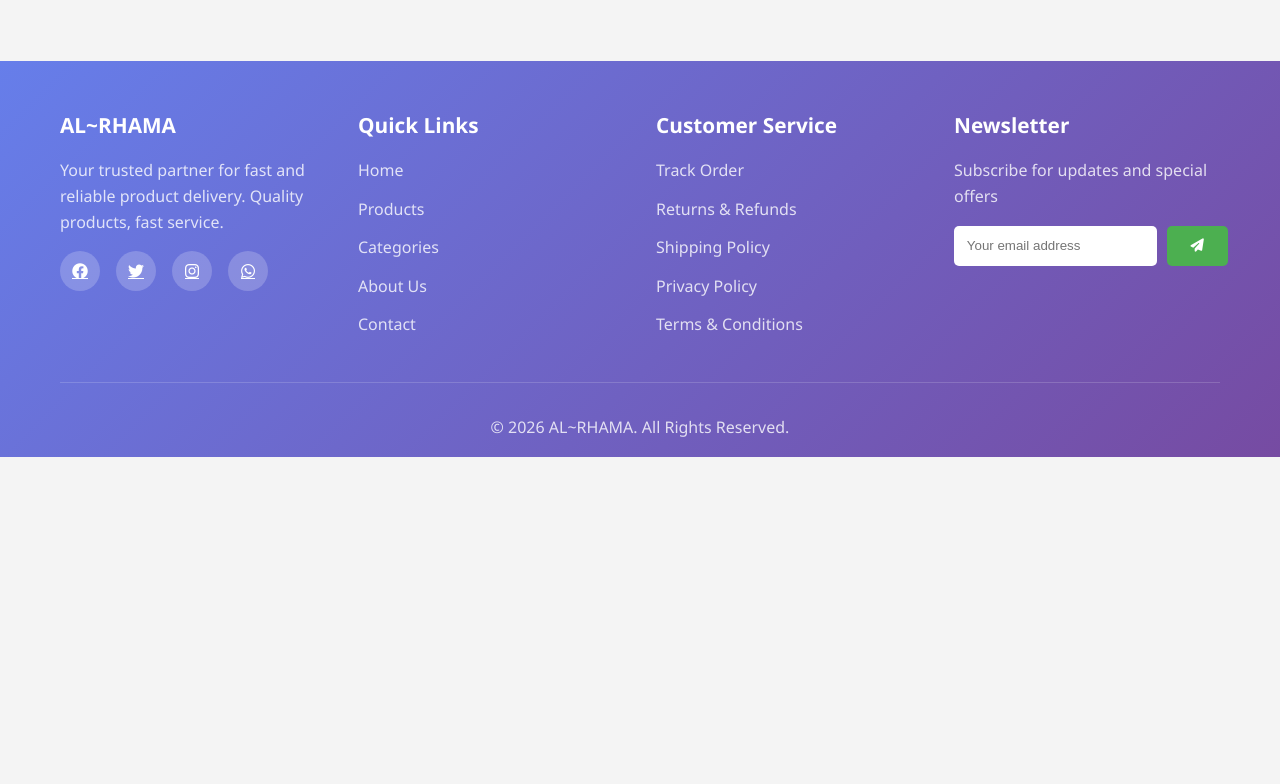
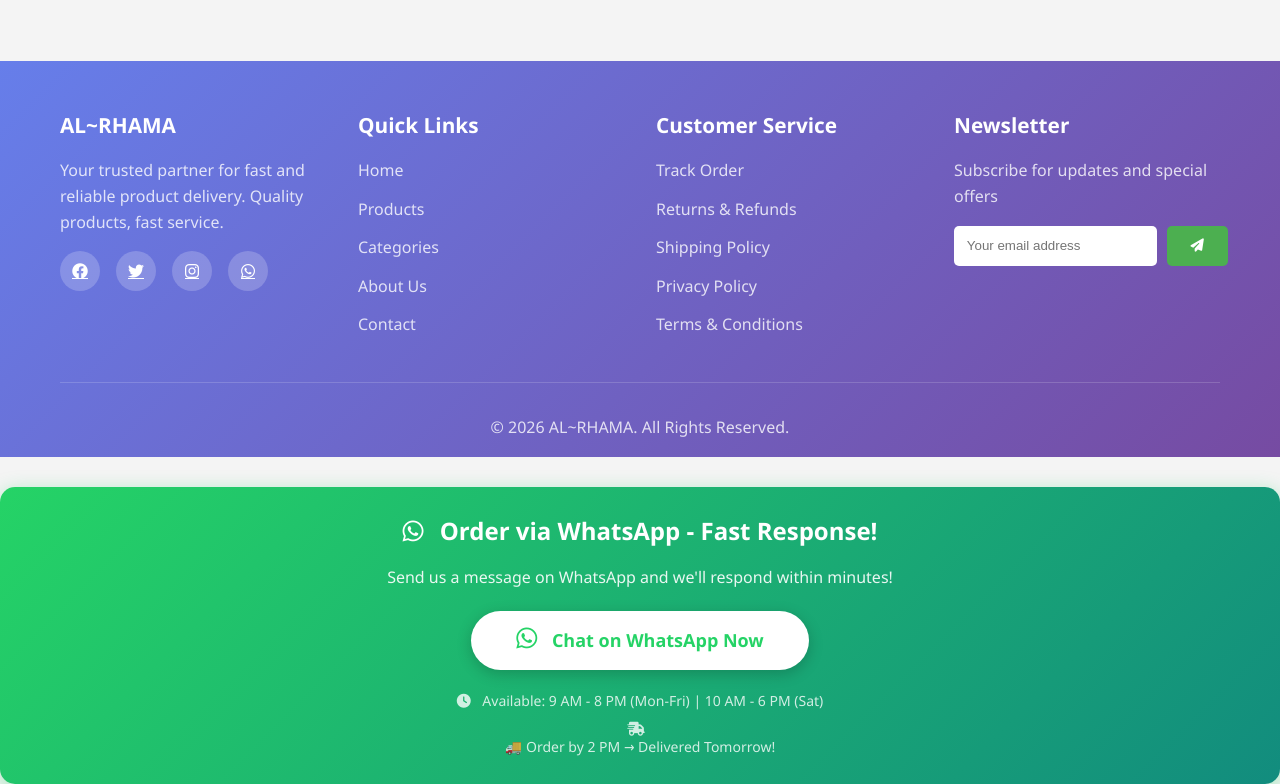
Before and after one commit to dawudanazir123-ship-it/evidence-website, a plain HTML site: page index.html in a window 1280 px wide. Shown: the part 10240-11024 px from the top of the page. Before the commit the page ends 10697 px from the top, so only its background shows below. Drawn offline with Linux system fonts and the light colour scheme.

Commit message:
Update index.html

```diff
--- a/index.html
+++ b/index.html
@@ -493,6 +493,27 @@
     }
 }
 </style>
+    <div style="text-align: center; margin-top: 30px; padding: 25px; background: linear-gradient(135deg, #25D366 0%, #128C7E 100%); border-radius: 15px; color: white; box-shadow: 0 5px 20px rgba(37, 211, 102, 0.4);">
+    <h3 style="margin-bottom: 15px; font-size: 24px;">
+        <i class="fab fa-whatsapp" style="margin-right: 10px;"></i>
+        Order via WhatsApp - Fast Response!
+    </h3>
+    <p style="margin-bottom: 20px; font-size: 16px; opacity: 0.9;">
+        Send us a message on WhatsApp and we'll respond within minutes!
+    </p>
+    <a href="https://wa.me/233203749874?text=Hello%20AL~RHAMA,%20I%20want%20to%20order%20your%20products.%20Please%20send%20me%20your%20catalog%20and%20prices."
+       style="display: inline-block; background-color: white; color: #25D366; padding: 15px 45px; border-radius: 50px; text-decoration: none; font-weight: bold; font-size: 18px; box-shadow: 0 4px 15px rgba(0,0,0,0.2);">
+        <i class="fab fa-whatsapp" style="margin-right: 10px; font-size: 24px;"></i>
+        Chat on WhatsApp Now
+    </a>
+    <p style="margin-top: 20px; font-size: 14px; opacity: 0.8;">
+        <i class="fas fa-clock" style="margin-right: 8px;"></i>
+        Available: 9 AM - 8 PM (Mon-Fri) | 10 AM - 6 PM (Sat)
+        <br>
+        <i class="fas fa-shipping-fast" style="margin-right: 8px; margin-top: 10px; display: block;"></i>
+        🚚 Order by 2 PM → Delivered Tomorrow!
+    </p>
+</div>
 
     <script src="script.js"></script>
 </body>
```
